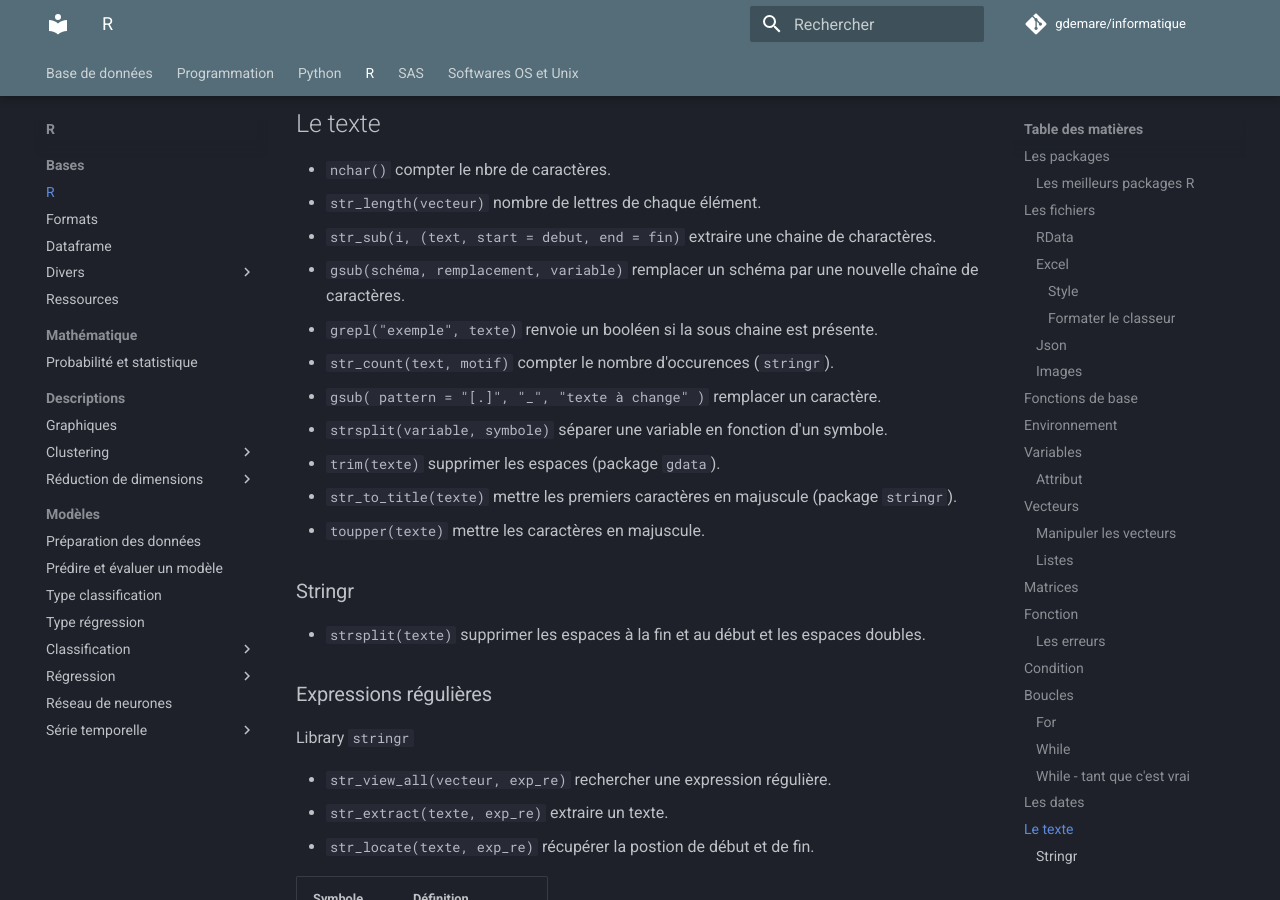
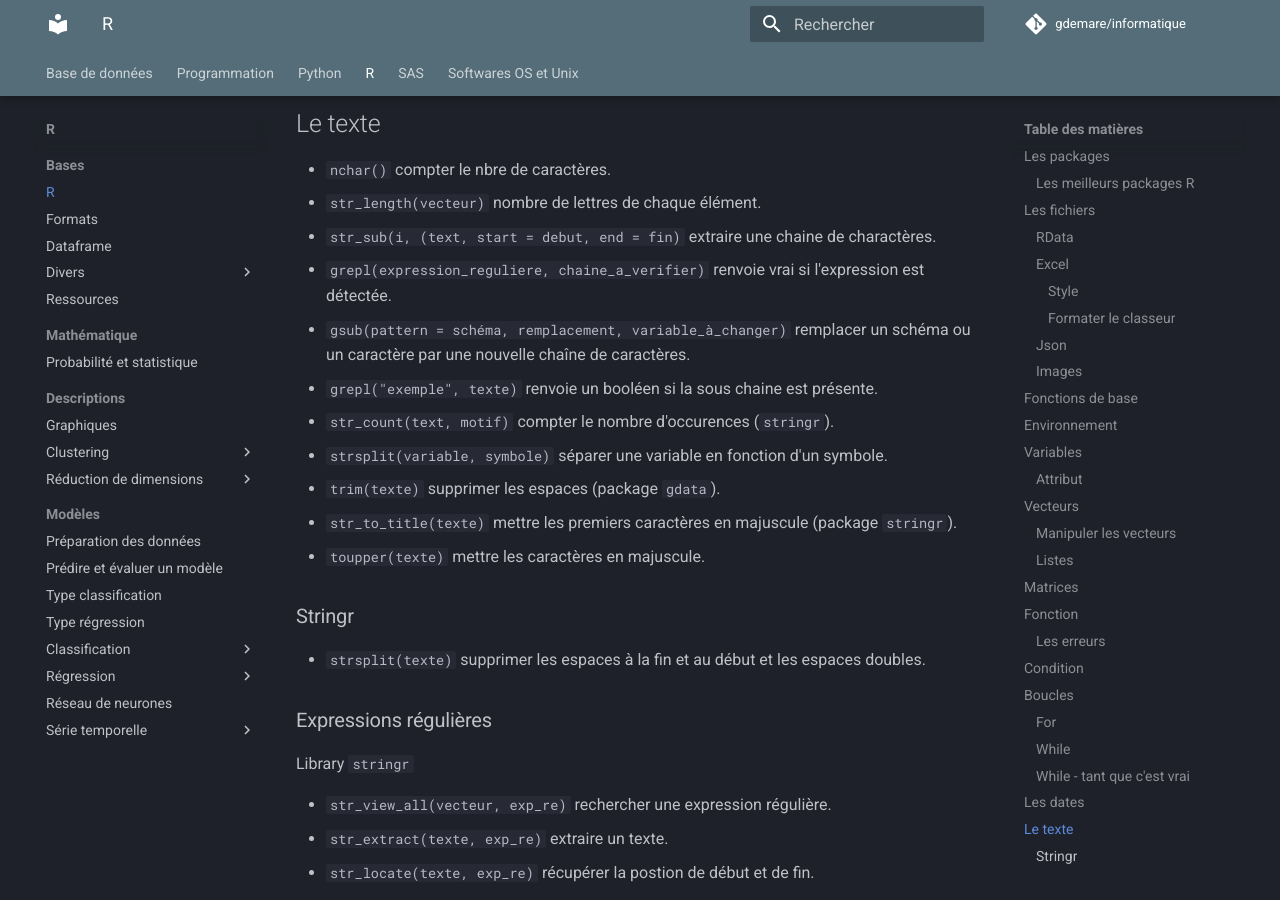
Before and after one commit to gdemare/Informatique, an MkDocs documentation site: the page built from docs/r/r_r.md, in a window 1280 px wide and 900 px high, scrolled down 7419 px. Built offline with MkDocs 1.6.1 and Material for MkDocs 9.7.7, drawn with Linux system fonts in a browser that asks for light colours; comment, search, counter and statistics services are not loaded.

Commit message:
Update r_r.md

```diff
--- a/docs/r/r_r.md
+++ b/docs/r/r_r.md
@@ -261,10 +261,10 @@ Seconde 	| `%S`	| 06
 * `nchar()` compter le nbre de caractères.
 * `str_length(vecteur)` nombre de lettres de chaque élément.
 * `str_sub(i, (text, start = debut, end = fin)` extraire une chaine de charactères.
-* `gsub(schéma, remplacement, variable) ` remplacer un schéma par une nouvelle chaîne de caractères.
+* `grepl(expression_reguliere, chaine_a_verifier)` renvoie vrai si l'expression est détectée.
+* `gsub(pattern = schéma, remplacement, variable_à_changer) ` remplacer un schéma ou un caractère par une nouvelle chaîne de caractères.
 * `grepl("exemple", texte)` renvoie un booléen si la sous chaine est présente.
 * `str_count(text, motif)` compter le nombre d'occurences (`stringr`).
-* `gsub( pattern = "[.]", "_", "texte à change" )` remplacer un caractère.
 * `strsplit(variable, symbole)` séparer une variable en fonction d'un symbole.
 * `trim(texte)` supprimer les espaces (package `gdata`).
 * `str_to_title(texte)` mettre les premiers caractères en majuscule (package `stringr`).
```
